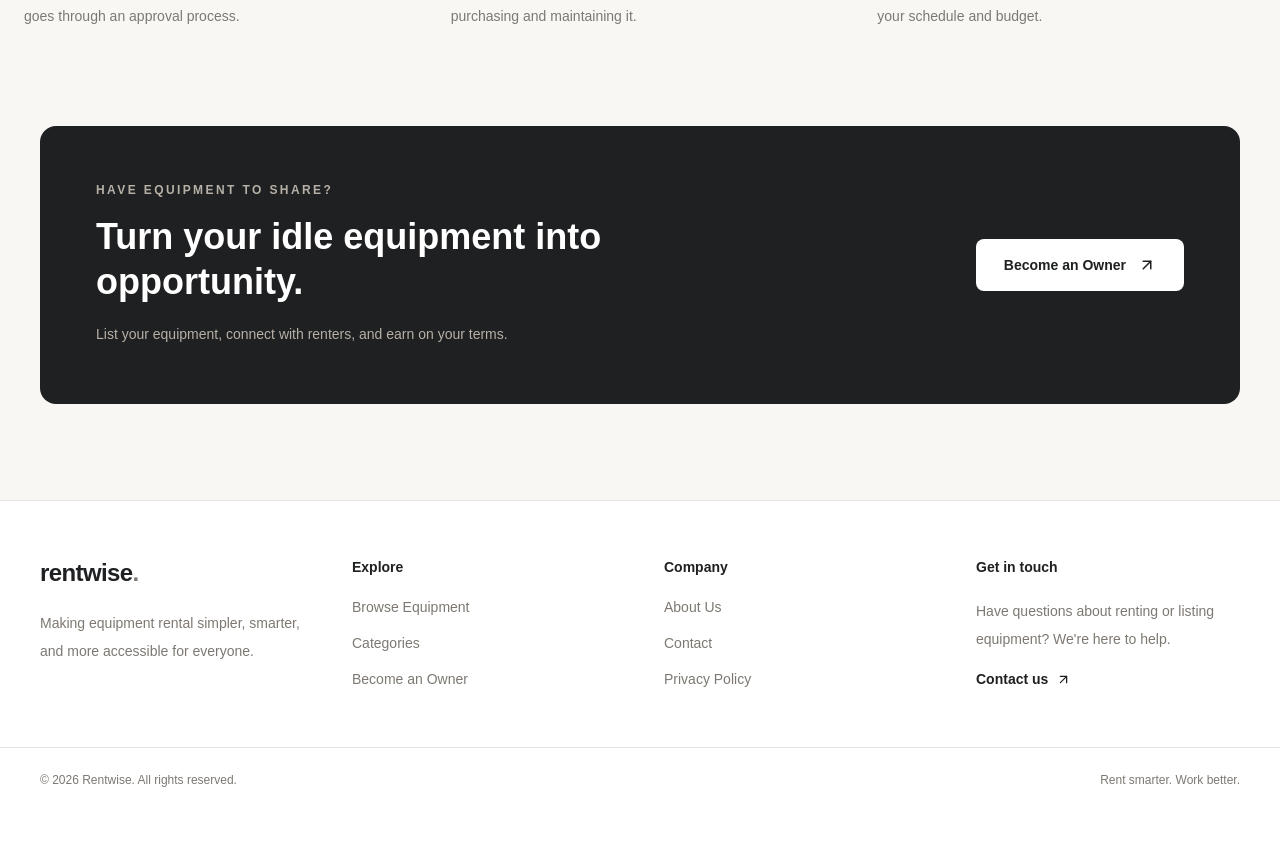
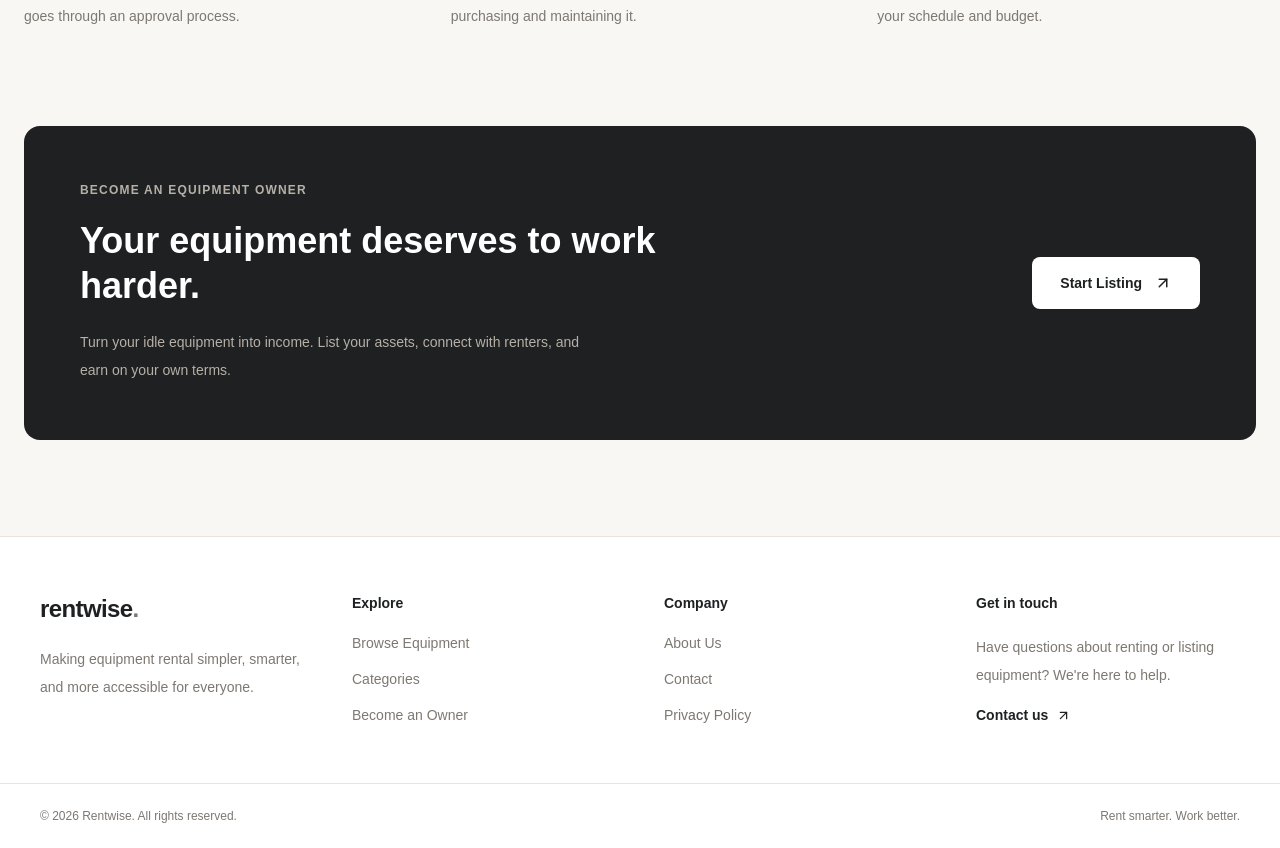
Before and after one commit to fahiyahedayet/rentwise-client, a Next.js app: page / in a window 1280 px wide. Shown: the part 2640-3488 px from the top of the page. Before the commit the page ends 3452 px from the top, so only its background shows below. Built offline with nearby package versions, Linux system fonts and the light colour scheme.

Commit message:
owner cta added

```diff
--- a/src/app/page.tsx
+++ b/src/app/page.tsx
@@ -438,18 +438,23 @@ export default function Home() {
   </div>
 </section>
 
-      {/* CTA */}
-      <section className="mx-auto max-w-7xl px-6 pb-24 lg:px-10">
+    {/* Owner CTA */}
+<section className="mx-auto max-w-7xl px-6 pb-24">
+
   <div className="flex flex-col items-start justify-between gap-8 rounded-2xl bg-[#1E2022] p-9 text-white md:flex-row md:items-center md:p-14">
+
     <div>
-            <p className="text-xs font-semibold tracking-[0.2em] text-[#B6B0A7] uppercase">
-              Have equipment to share?
+      <p className="text-xs font-semibold uppercase tracking-widest text-[#B6B0A7]">
+        Become an equipment owner
       </p>
-            <h2 className="mt-4 max-w-xl text-3xl leading-tight font-semibold sm:text-4xl">
-              Turn your idle equipment into opportunity.
+
+      <h2 className="mt-5 max-w-xl text-3xl font-semibold leading-tight sm:text-4xl">
+        Your equipment deserves to work harder.
       </h2>
-            <p className="mt-4 text-sm leading-7 text-[#B6B0A7]">
-              List your equipment, connect with renters, and earn on your terms.
+
+      <p className="mt-5 max-w-lg text-sm leading-7 text-[#B6B0A7]">
+        Turn your idle equipment into income. List your assets,
+        connect with renters, and earn on your own terms.
       </p>
     </div>
 
@@ -457,8 +462,10 @@ export default function Home() {
       href="/register"
       className="inline-flex shrink-0 items-center gap-3 rounded-lg bg-white px-7 py-4 text-sm font-semibold text-[#1E2022] transition hover:bg-[#E9E5DE]"
     >
-            Become an Owner <ArrowUpRight size={18} />
+      Start Listing
+      <ArrowUpRight size={18} />
     </Link>
+
   </div>
 </section>
 
```
Lines whose indentation alone changed are shown as unchanged.
